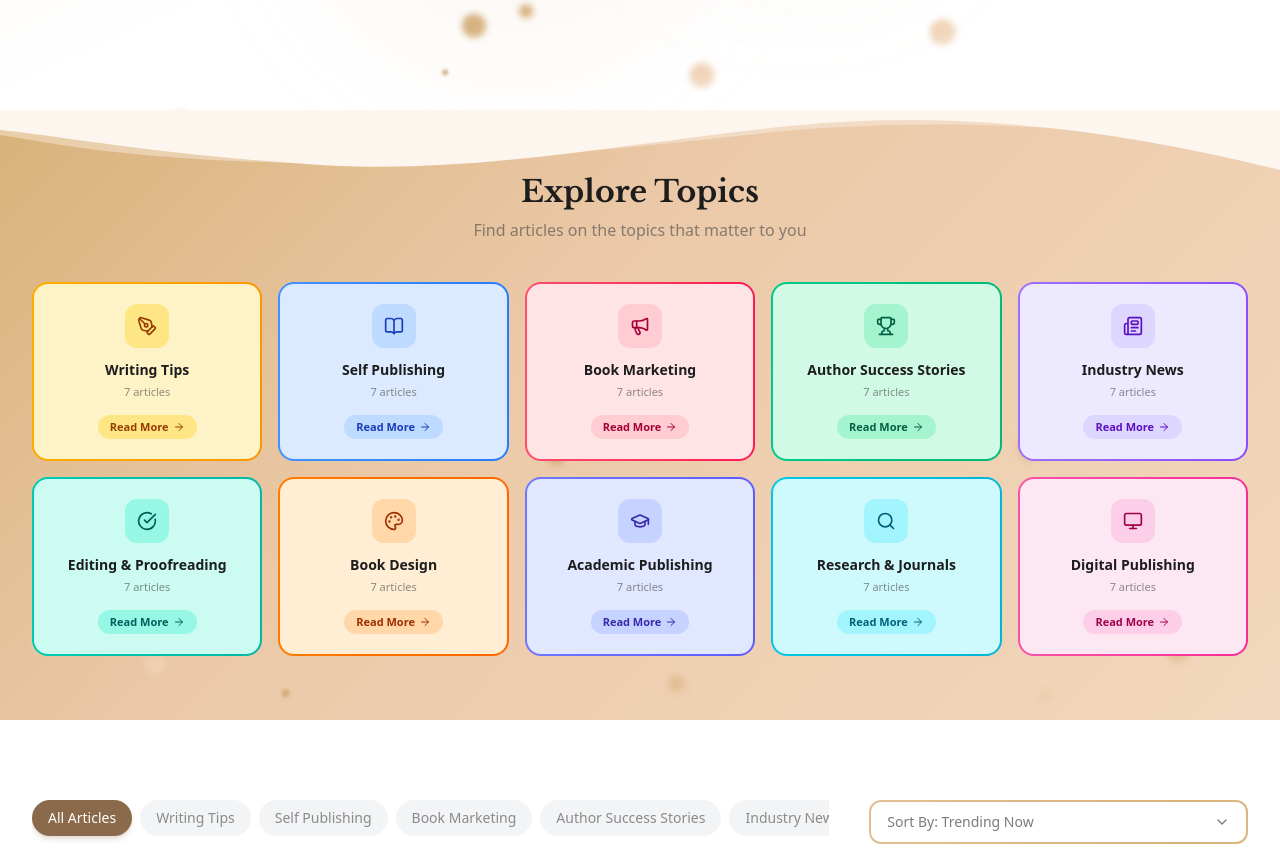
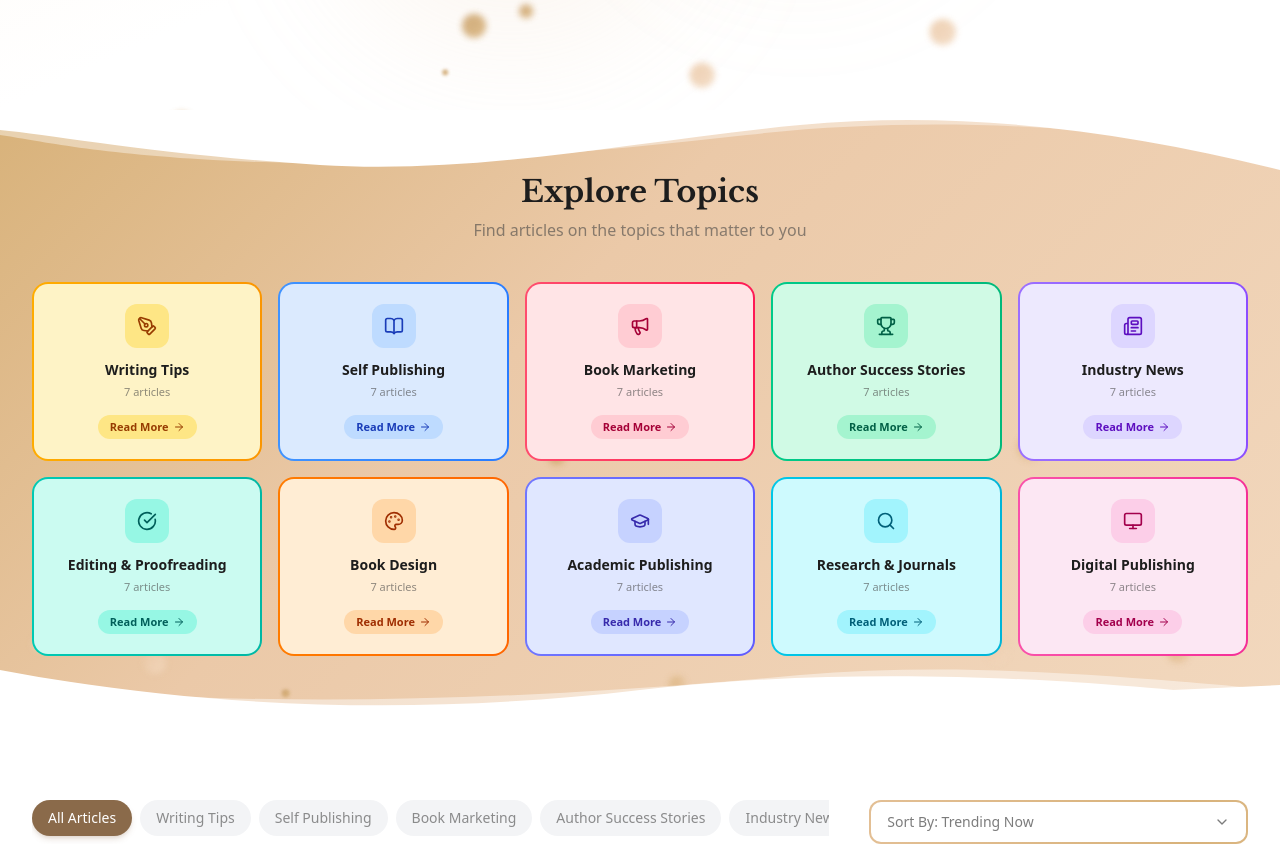
Before and after one commit to Johnfavour-maidu/statement-publications, a Next.js app in the folder apps/publications/: page /blog in a window 1280 px wide. Shown: the part 590-1456 px from the top of the page. Built offline with nearby package versions, Linux system fonts and the light colour scheme; a web font is replaced by a local one.

Commit message:
fix(blog): change wave fill to white and restore bottom wave - match Core Values pattern exactly

```diff
--- a/apps/publications/src/app/(public)/blog/page.tsx
+++ b/apps/publications/src/app/(public)/blog/page.tsx
@@ -13,7 +13,7 @@ import TrendingSidebar from "@/components/blog/trending-sidebar";
 import NewsletterBannerCompact from "@/components/blog/newsletter-banner-compact";
 import { blogPosts, categories, getEditorsPicks, getTrendingPosts } from "@/lib/blog-data";
 import { fuzzySearch, getSuggestion } from "@/lib/fuzzy-search";
-import { BlogTopicsWaveTop } from "@/components/blog/blog-wave-separators";
+import { BlogTopicsWaveTop, BlogTopicsWaveBottom } from "@/components/blog/blog-wave-separators";
 import { FloatingBubbles } from "@/components/floating-bubbles";
 
 const POSTS_PER_PAGE = 6;
@@ -183,6 +183,7 @@ export default function BlogPage() {
             <CategoryShowcase categories={categories} />
           </AnimatedSection>
         </div>
+        <BlogTopicsWaveBottom />
       </section>
 
       {/* Main Content + Sidebar */}
--- a/apps/publications/src/components/blog/blog-wave-separators.tsx
+++ b/apps/publications/src/components/blog/blog-wave-separators.tsx
@@ -6,11 +6,11 @@ export function BlogTopicsWaveTop() {
       <svg viewBox="0 0 1440 80" preserveAspectRatio="none" className="block w-full h-full">
         <path
           d="M0,20 C180,60 360,80 540,65 C720,50 900,15 1080,25 C1260,35 1380,55 1440,60 L1440,80 L0,80 Z"
-          fill="#FDF6EE"
+          fill="white"
         />
         <path
           d="M0,35 C200,65 400,75 600,55 C800,35 1000,20 1200,30 C1340,37 1400,50 1440,55 L1440,80 L0,80 Z"
-          fill="#FDF6EE"
+          fill="white"
           opacity="0.4"
         />
       </svg>
@@ -24,11 +24,11 @@ export function BlogTopicsWaveBottom() {
       <svg viewBox="0 0 1440 80" preserveAspectRatio="none" className="block w-full h-full">
         <path
           d="M0,30 C240,70 480,75 720,50 C960,25 1200,40 1320,50 L1440,45 L1440,80 L0,80 Z"
-          fill="#FDF6EE"
+          fill="white"
         />
         <path
           d="M0,45 C300,70 600,60 900,35 C1100,20 1300,40 1440,50 L1440,80 L0,80 Z"
-          fill="#FDF6EE"
+          fill="white"
           opacity="0.45"
         />
       </svg>
```
